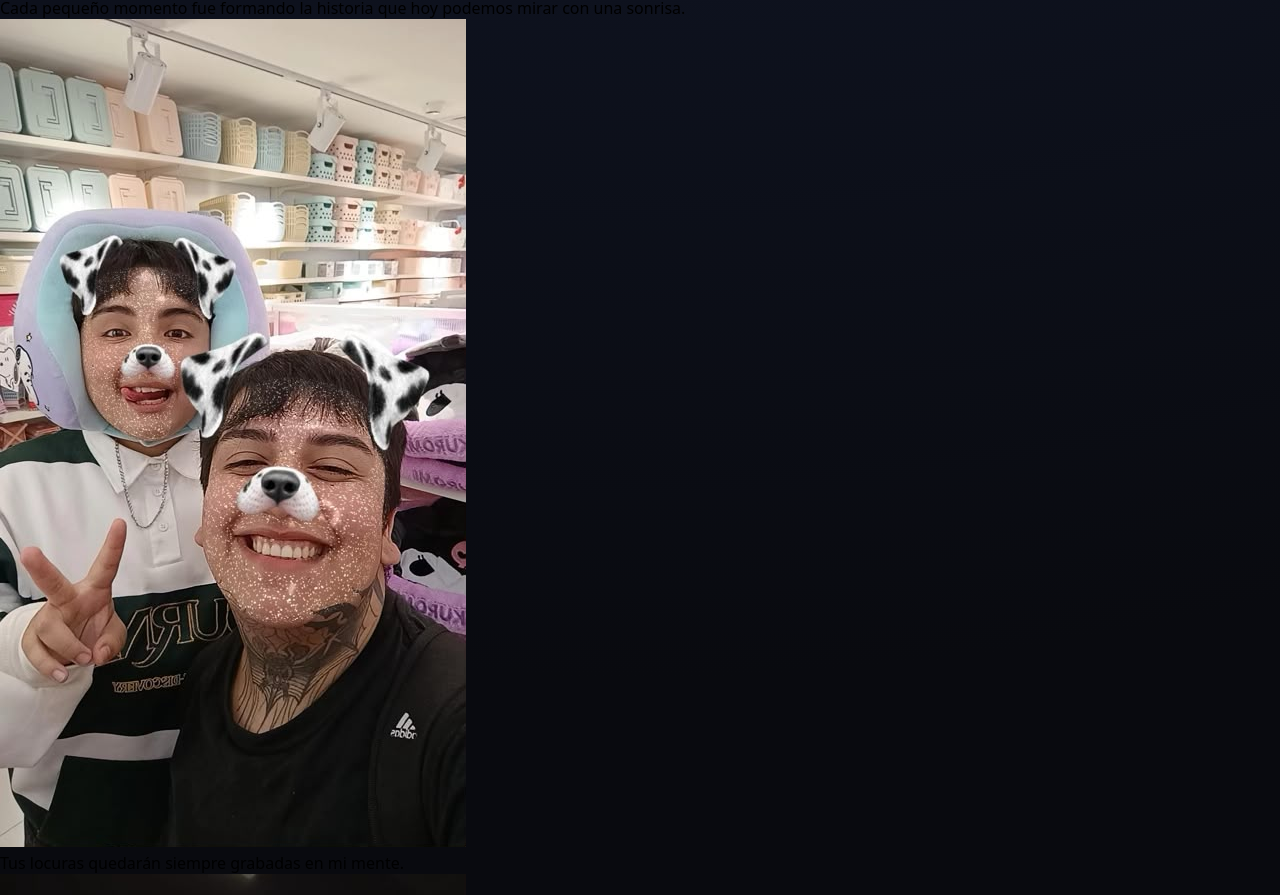
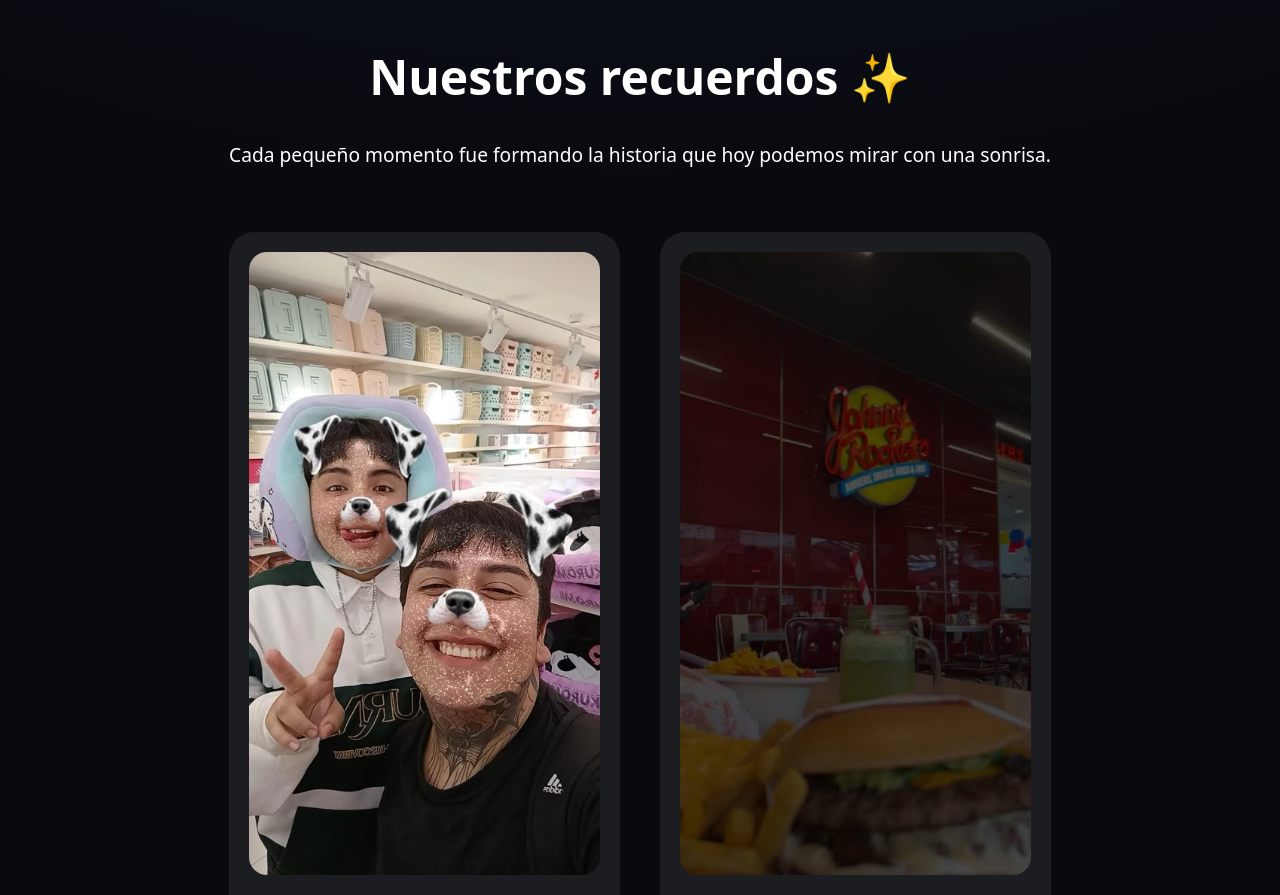
Before and after one commit to danielorellanaic-alt/nuestra-historia, a React (Vite) app: page / in a window 1280 px wide. Shown: the part 1905-2800 px from the top of the page. Built offline with nearby package versions, Linux system fonts and the light colour scheme.

Commit message:
momentos

```diff
--- a/src/sections/Memories.css
+++ b/src/sections/Memories.css
@@ -0,0 +1,85 @@
+.memories {
+
+  min-height: 100vh;
+
+  display: flex;
+  justify-content: center;
+  align-items: center;
+
+  padding: 80px 20px;
+
+  color: white;
+
+  text-align: center;
+
+}
+
+
+.memories-content {
+
+  max-width: 900px;
+
+}
+
+
+.memories h2 {
+
+  font-size: 3rem;
+
+  margin-bottom: 30px;
+
+}
+
+
+.memories p {
+
+  font-size: 1.2rem;
+
+  line-height: 1.7;
+
+}
+
+
+.memory-grid {
+
+  margin-top: 60px;
+
+  display: grid;
+
+  grid-template-columns:
+  repeat(auto-fit, minmax(280px, 1fr));
+
+  gap: 40px;
+
+}
+
+
+.memory-card {
+
+  background: rgba(255,255,255,0.08);
+
+  padding: 20px;
+
+  border-radius: 25px;
+
+  backdrop-filter: blur(8px);
+
+}
+
+
+.memory-card img {
+
+  width: 100%;
+
+  border-radius: 18px;
+
+}
+
+
+.memory-card p {
+
+  margin-top: 20px;
+
+  font-style: italic;
+
+}
```
